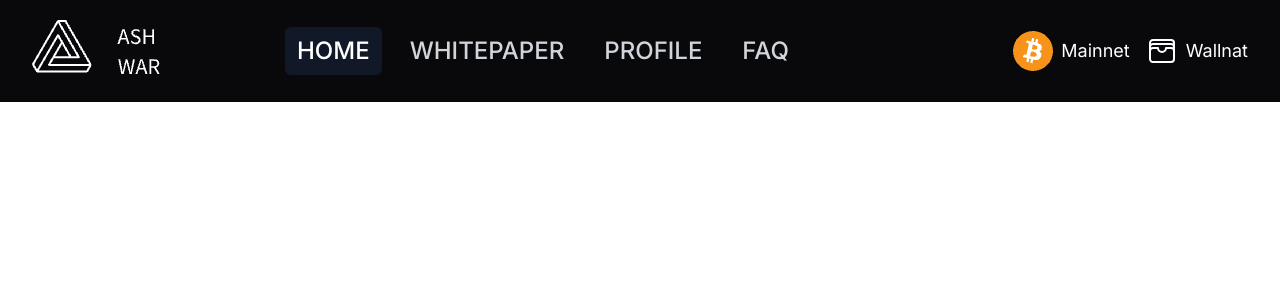
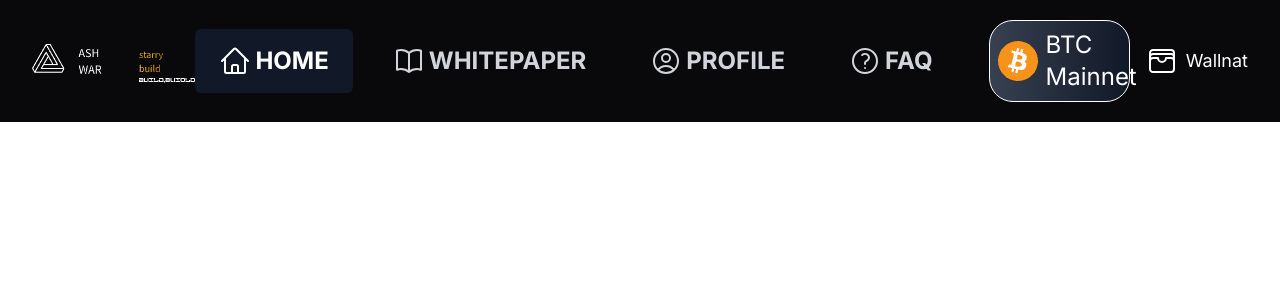
Before and after one commit to abcolin/ashwar, a Next.js app: page / in a window 1280 px wide. Shown: the top 300 px of the page. Built offline with nearby package versions, Linux system fonts and the light colour scheme.

Commit message:
wip(header): add static html

```diff
--- a/components/layout/ashwar-logo.tsx
+++ b/components/layout/ashwar-logo.tsx
@@ -3,7 +3,7 @@ import Image from 'next/image';
 export default function AshwarLogo() {
   return (
     <div
-      className={`flex flex-row items-center leading-none text-white`}
+      className="flex flex-row items-center leading-none text-white"
     >
       <Image
         src="/logo.png"
@@ -11,6 +11,13 @@ export default function AshwarLogo() {
         height={62}
         alt="logo"
       />
+      <Image
+        src="/sublogo.png"
+        width={102}
+        height={53}
+        className='mt-6'
+        alt="sublogo"
+      />
     </div>
   );
 }
--- a/components/layout/navbar.tsx
+++ b/components/layout/navbar.tsx
@@ -1,16 +1,43 @@
+import { HomeIcon, UserCircleIcon, QuestionMarkCircleIcon, BookOpenIcon } from '@heroicons/react/24/outline'
+
 export default function Navbar() {
   return (
     <nav className="w-full text-white text-2xl">
       <div className="mx-auto max-w-7xl px-2 sm:px-6 lg:px-8">
         <div className="hidden sm:ml-6 sm:block">
-          <div className="flex space-x-4">
-            <a href="#" className="bg-gray-900 text-white rounded-md px-3 py-2 font-medium" aria-current="page">HOME</a>
-            <a href="#" className="text-gray-300 hover:bg-gray-700 hover:text-white rounded-md px-3 py-2 font-medium">WHITEPAPER</a>
-            <a href="#" className="text-gray-300 hover:bg-gray-700 hover:text-white rounded-md px-3 py-2 font-medium">PROFILE</a>
-            <a href="#" className="text-gray-300 hover:bg-gray-700 hover:text-white rounded-md px-3 py-2 font-medium">FAQ</a>
+          <div className="flex space-x-4 font-bold">
+            <a
+              href="#"
+              className="flex space-x-1 items-center bg-gray-900 text-white rounded-md px-6 py-4"
+              aria-current="page"
+            >
+              <HomeIcon className="size-8" />
+              <span>HOME</span>
+            </a>
+            <a
+              href="#"
+              className="flex space-x-1 items-center text-gray-300 hover:bg-gray-700 hover:text-white rounded-md px-6 py-4"
+            >
+              <BookOpenIcon className="size-8" />
+              <span>WHITEPAPER</span>
+            </a>
+            <a
+              href="#"
+              className="flex space-x-1 items-center text-gray-300 hover:bg-gray-700 hover:text-white rounded-md px-6 py-4"
+            >
+              <UserCircleIcon className="size-8" />
+              <span>PROFILE</span>
+            </a>
+            <a
+              href="#"
+              className="flex space-x-1 items-center text-gray-300 hover:bg-gray-700 hover:text-white rounded-md px-6 py-4"
+            >
+              <QuestionMarkCircleIcon className="size-8" />
+              <span>FAQ</span>
+            </a>
           </div>
         </div>
       </div>
     </nav>
-  );
+  )
 }
--- a/components/layout/user-panel.tsx
+++ b/components/layout/user-panel.tsx
@@ -3,16 +3,16 @@ import { WalletIcon } from '@heroicons/react/24/outline'
 
 function Mainnet() {
   return (
-    <div className="flex justify-around items-center space-x-2">
+    <div className="flex justify-around items-center space-x-2 border border-white p-2 rounded-3xl bg-gradient-to-r from-gray-700 to-gray-900 hover:from-pink-500 hover:to-yellow-500 cursor-pointer">
       <Image src="/btc.png" width={40} height={40} alt="btc" />
-      <span>Mainnet</span>
+      <span className="pr-6 text-2xl">BTC Mainnet</span>
     </div>
   )
 }
 
 function Wallnat() {
   return (
-    <div className="flex justify-around items-center space-x-2">
+    <div className="flex justify-around items-center space-x-2 cursor-pointer">
       <WalletIcon className="size-8" />
       <span>Wallnat</span>
     </div>
```
Also changed, not shown: public/sublogo.png (added).
